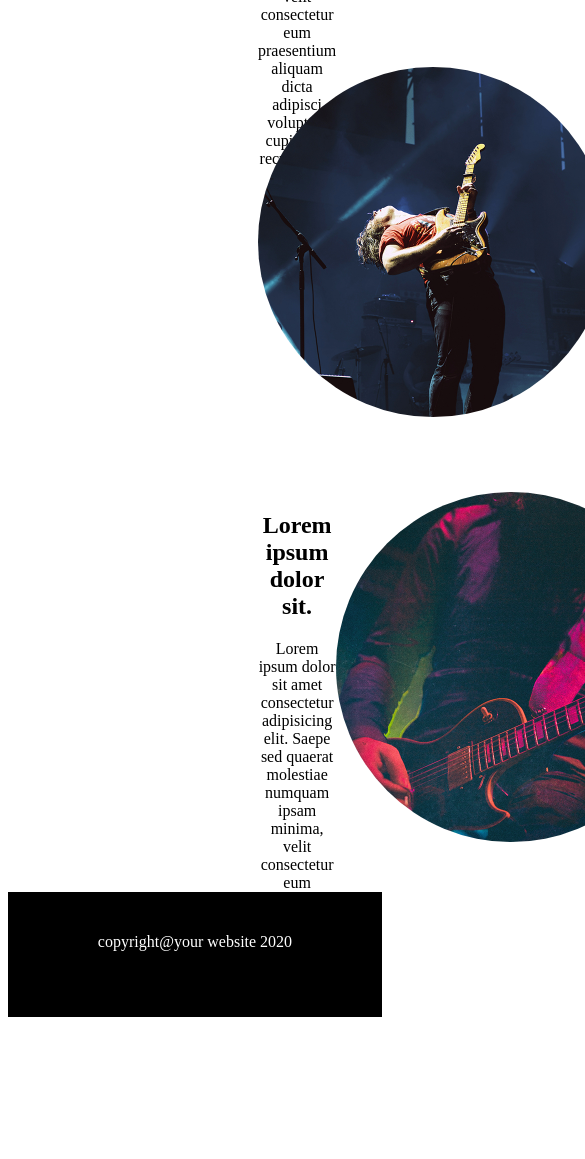
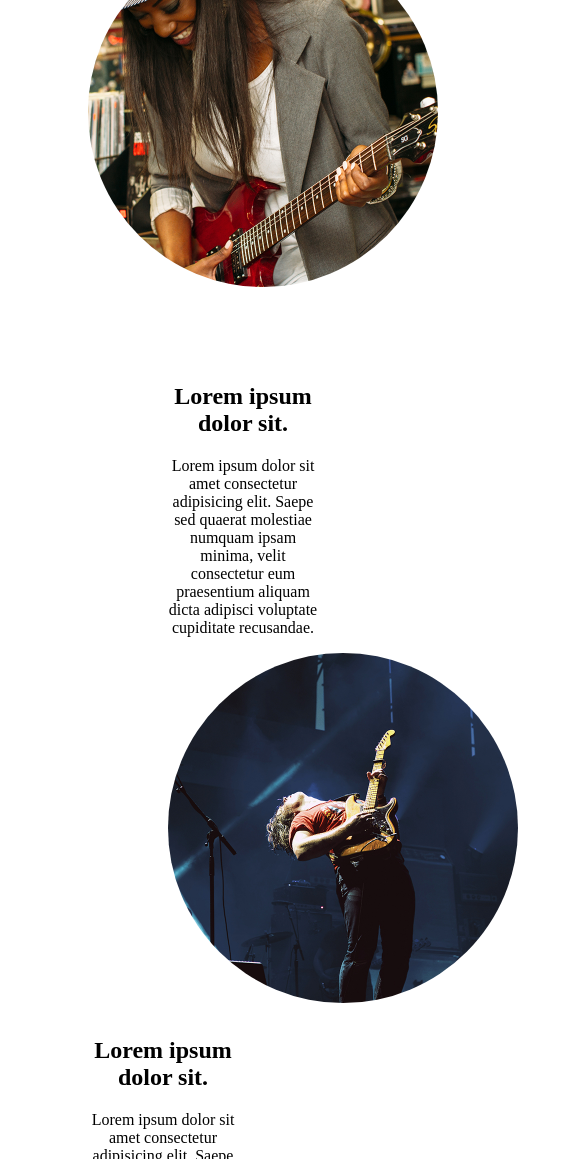
Before and after one commit to Shahin-Alz/flexbox, a plain HTML site: page index.html in a window 390 px wide. Shown: the part 841-2000 px from the top of the page, 585 px wide, since content can reach past the window. Before the commit the page ends 1866 px from the top, so only its background shows below. Drawn offline with Linux system fonts and the light colour scheme.

Commit message:
finish 3x

```diff
--- a/public/sass/style.sass
+++ b/public/sass/style.sass
@@ -2,7 +2,6 @@
     display: flex
     background-color: #00004c
     height: 50px
-
 
     .filsnav1
         width: 50%
@@ -46,13 +45,11 @@
 
 .section2
     display: flex
-    margin-left: 250px
-    margin-right: 250px
+    margin-left: 350px
+    margin-right: 350px
     margin-top: 75px
     height: 350px
     justify-content: space-between
-
-
 
     .fils1section2
         text-align: center
@@ -64,18 +61,15 @@
 
 .section3
     display: flex
-    margin-left: 250px
-    margin-right: 250px
+    margin-left: 350px
+    margin-right: 350px
     margin-top: 75px
     height: 350px
     justify-content: space-between
 
-
-
     .fils1section3
         text-align: center
         width: 150px
-
 
     img
         border-radius: 360px
@@ -83,17 +77,15 @@
 
 .section4
     display: flex
-    margin-left: 250px
-    margin-right: 250px
+    margin-left: 350px
+    margin-right: 350px
     margin-top: 75px
     height: 350px
     justify-content: space-between
 
-
     .fils1section4
         text-align: center
         width: 150px
-
 
     img
         border-radius: 360px
@@ -108,3 +100,41 @@ footer
     p
         color: white
         text-align: center
+
+@media screen and (max-width: 550px)
+
+    .section2
+        display: flex
+        flex-direction: column
+        margin: 5rem
+        width: 100%
+        margin-bottom: 50px
+
+        .fils1section2
+            justify-content: center
+
+    .section3
+        display: flex
+        flex-direction: column-reverse
+        margin: 10rem
+        position: relative
+        top: 500px
+
+        .fils1section3
+            justify-content: center
+
+    .section4
+        display: flex
+        flex-direction: column
+        margin: 5rem
+        width: 100%
+        position: relative
+        top: 350px
+
+        .fils1section4
+            justify-content: center
+
+    footer
+        position: absolute
+        top: 2500px
+        width: 100%
```
Also changed, not shown: public/css/style.css, 1 other file.
